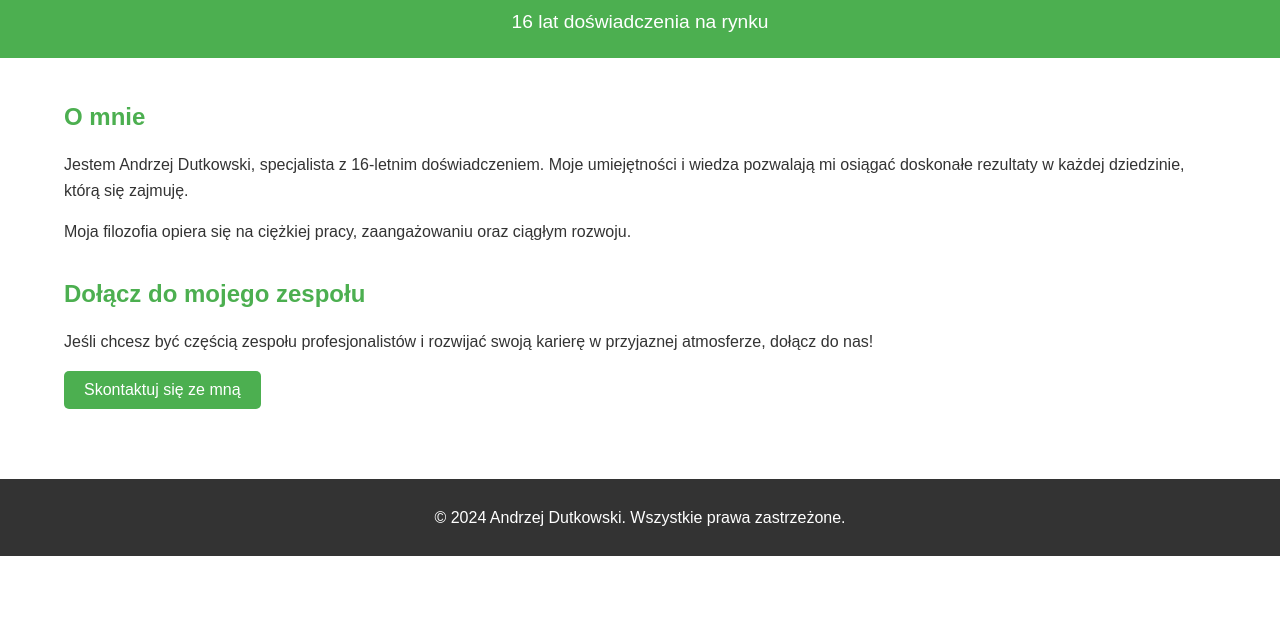
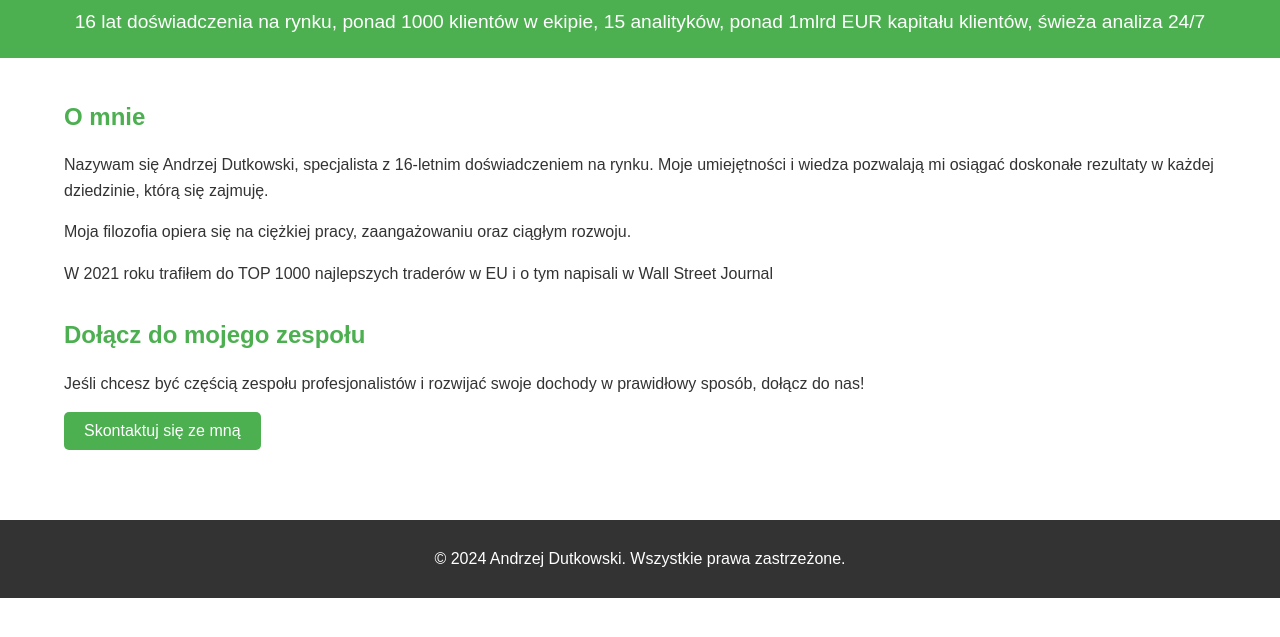
Before and after one commit to Andrzej174/andrzej.dutkowski, a plain HTML site: page index.html in a window 1280 px wide. Shown: the part 87-724 px from the top of the page. Drawn offline with Linux system fonts and the light colour scheme; a script that the page names is missing.

Commit message:
Update index.html

```diff
--- a/index.html
+++ b/index.html
@@ -10,21 +10,22 @@
     <header>
         <div class="container">
             <h1>Andrzej Dutkowski</h1>
-            <p>16 lat doświadczenia na rynku</p>
+            <p>16 lat doświadczenia na rynku, ponad 1000 klientów w ekipie, 15 analityków, ponad 1mlrd EUR kapitału klientów, świeża analiza 24/7</p>
         </div>
     </header>
     <main>
         <section id="about">
             <div class="container">
                 <h2>O mnie</h2>
-                <p>Jestem Andrzej Dutkowski, specjalista z 16-letnim doświadczeniem. Moje umiejętności i wiedza pozwalają mi osiągać doskonałe rezultaty w każdej dziedzinie, którą się zajmuję.</p>
+                <p>Nazywam się Andrzej Dutkowski, specjalista z 16-letnim doświadczeniem na rynku. Moje umiejętności i wiedza pozwalają mi osiągać doskonałe rezultaty w każdej dziedzinie, którą się zajmuję.</p>
                 <p>Moja filozofia opiera się na ciężkiej pracy, zaangażowaniu oraz ciągłym rozwoju.</p>
+                <p>W 2021 roku trafiłem do TOP 1000 najlepszych traderów w EU i o tym napisali w Wall Street Journal</p>
             </div>
         </section>
         <section id="join">
             <div class="container">
                 <h2>Dołącz do mojego zespołu</h2>
-                <p>Jeśli chcesz być częścią zespołu profesjonalistów i rozwijać swoją karierę w przyjaznej atmosferze, dołącz do nas!</p>
+                <p>Jeśli chcesz być częścią zespołu profesjonalistów i rozwijać swoje dochody w prawidłowy sposób, dołącz do nas!</p>
                 <button id="joinButton">Skontaktuj się ze mną</button>
             </div>
         </section>
```
